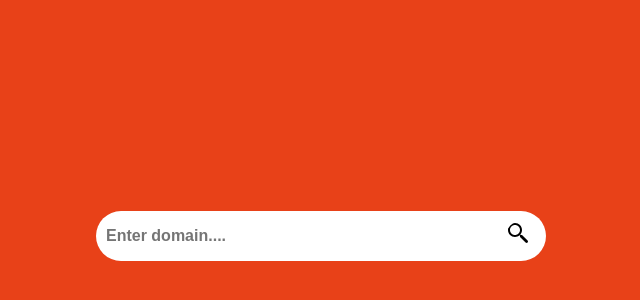
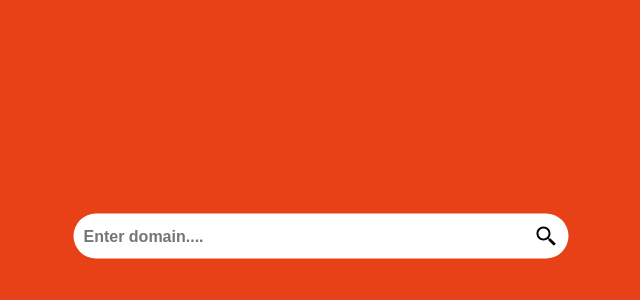
Before and after one commit to sergey34t/spefi-site, a React (Create React App) app: page / in a window 1280 px wide. Shown: the part 244-544 px from the top of the page, without its empty margins (319-959 px from the left). Built offline with nearby package versions, Linux system fonts and the light colour scheme.

Commit message:
Add search field

```diff
--- a/src/App.module.css
+++ b/src/App.module.css
@@ -10,16 +10,16 @@ body {
   left: 50%;
   transform: translate(-50%, -50%);
   background: white;
-  height: 30px;
-  border-radius: 30px;
+  height: 25px;
+  border-radius: 25px;
   padding: 10px;
 }
 
 .inputBtn {
   color: #e84118;
   float: right;
-  width: 30px;
-  height: 30px;
+  width: 25px;
+  height: 25px;
   border-radius: 50%;
   /*background-color: #2f3640;*/
 
@@ -31,6 +31,7 @@ body {
   cursor: pointer;
   background-image: url('./assets/images/search.svg');
   background-repeat: no-repeat;
+  background-position: center;
 }
 
 .inputTxt{
@@ -42,7 +43,7 @@ body {
   color: black;
   font-size: 16px;
   transition: 0.4s;
-  line-height: 30px;
-  width: 400px;
+  line-height: 25px;
+  width: 450px;
   font-weight: bold;
 }
```
